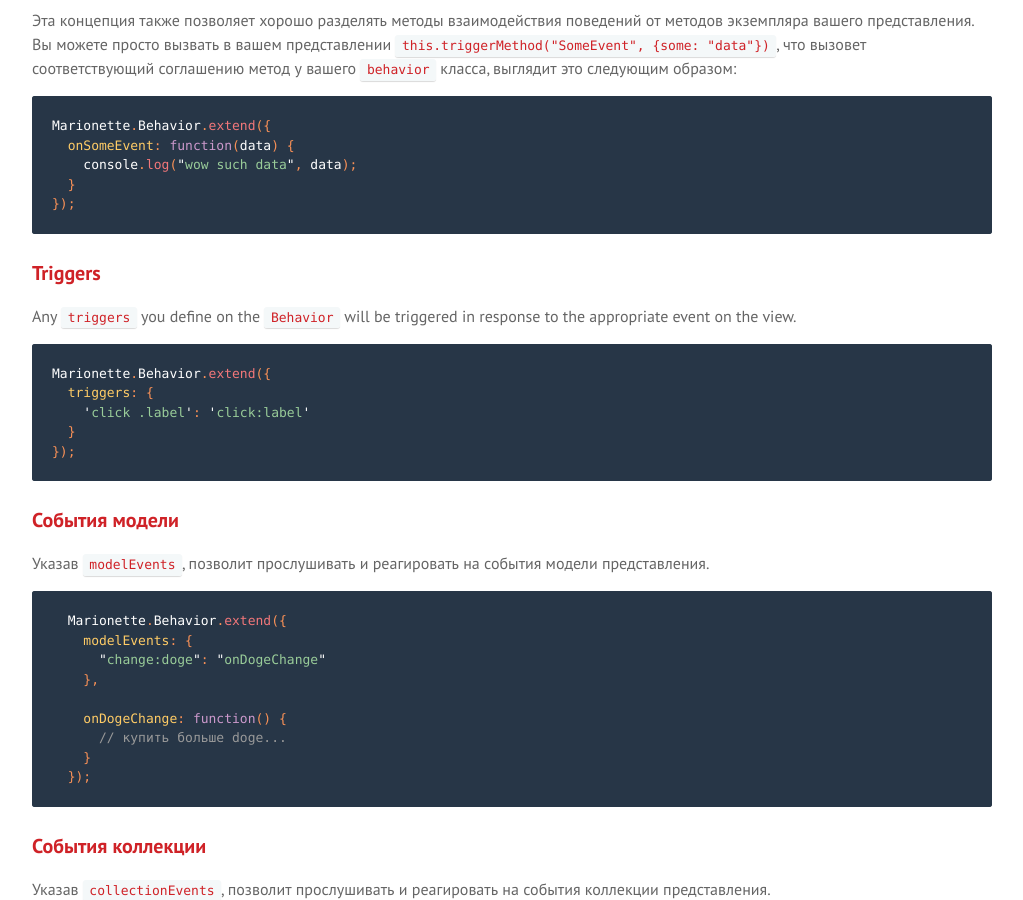
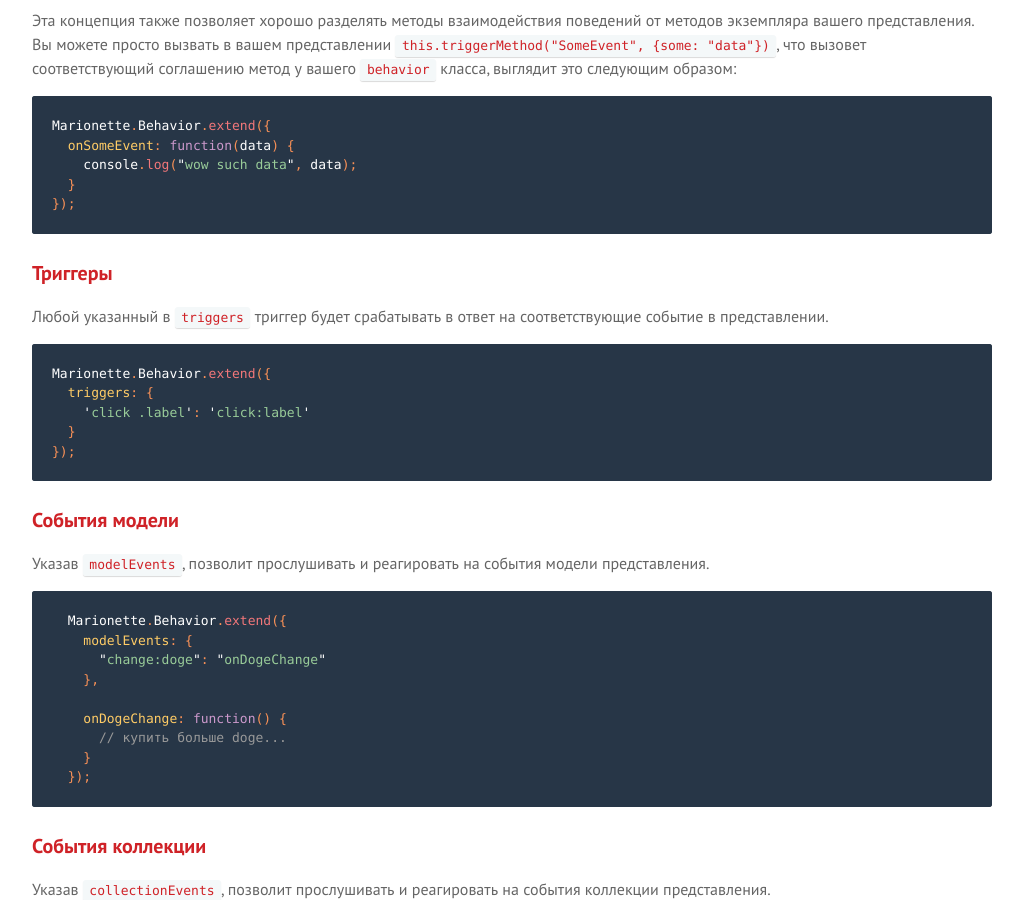
Before and after one commit to sadcitizen/marionettejs.ru, a Jekyll site: the page built from _posts/2014-02-01-behavior.md, in a window 1280 px wide and 900 px high, scrolled down 3816 px. Shown: the whole window, without its empty margins (128-1151 px from the left). Built offline with Jekyll 4.4.1, drawn with Linux system fonts in a browser that asks for light colours; some web fonts are replaced; Markdown is read by kramdown in place of the engine named in the settings.

Commit message:
update ru/Behavior

````diff
--- a/_includes/translation/ru/marionette.behavior.md
+++ b/_includes/translation/ru/marionette.behavior.md
@@ -9,7 +9,7 @@
 * [Использование Behaviors](#using)
 * [API](#api)
   * [Проксирование событий](#the-event-proxy)
-  * [Triggers](#triggers)
+  * [Триггеры](#triggers)
   * [События модели](#model-events)
   * [События коллекции](#model-events)
   * [Группированные поведения](#grouped-behaviors)
@@ -177,10 +177,9 @@
 });
 ```
 
-### Triggers
+### Триггеры
 
-Any `triggers` you define on the `Behavior` will be triggered in response to the
-appropriate event on the view.
+Любой указанный в `triggers` триггер будет срабатывать в ответ на соответствующие событие в представлении.
 
 ```js
 Marionette.Behavior.extend({
````
Also changed, not shown: _posts/2014-02-01-behavior.md (+1 -1 lines).
